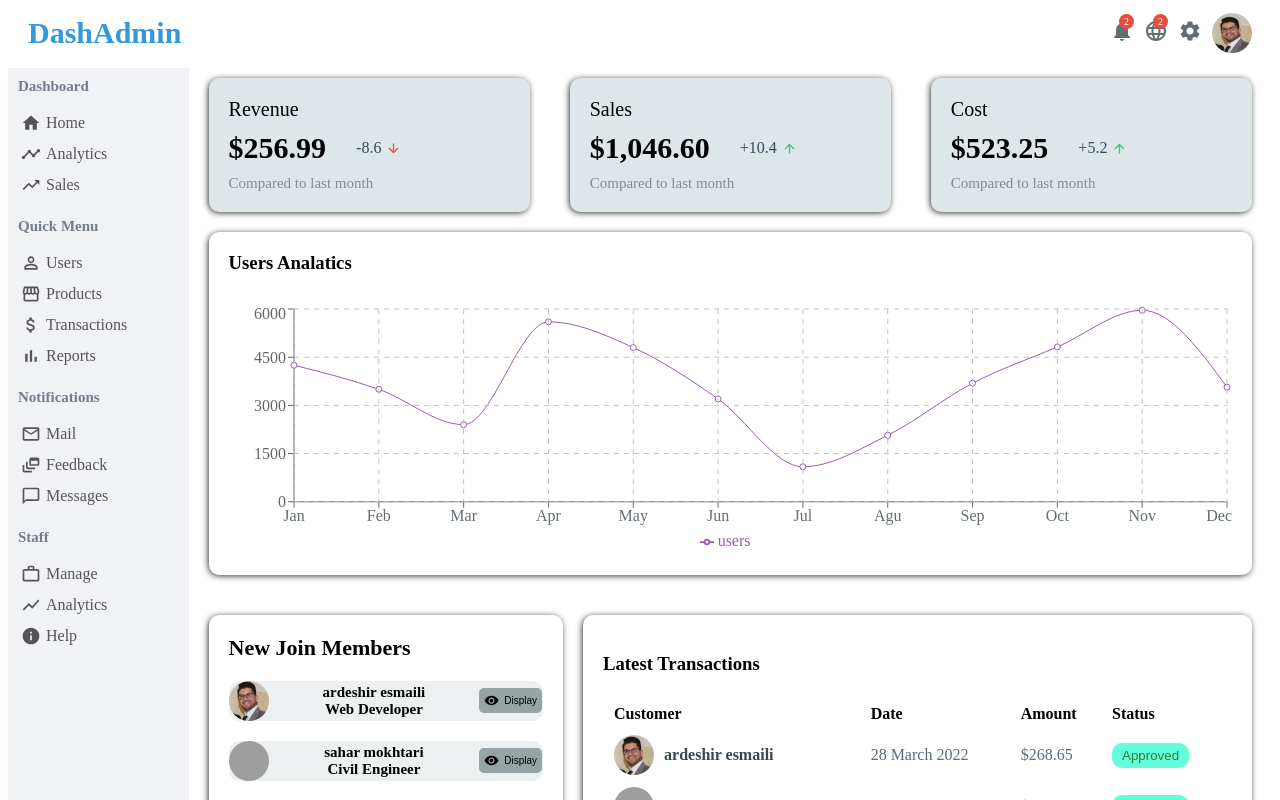
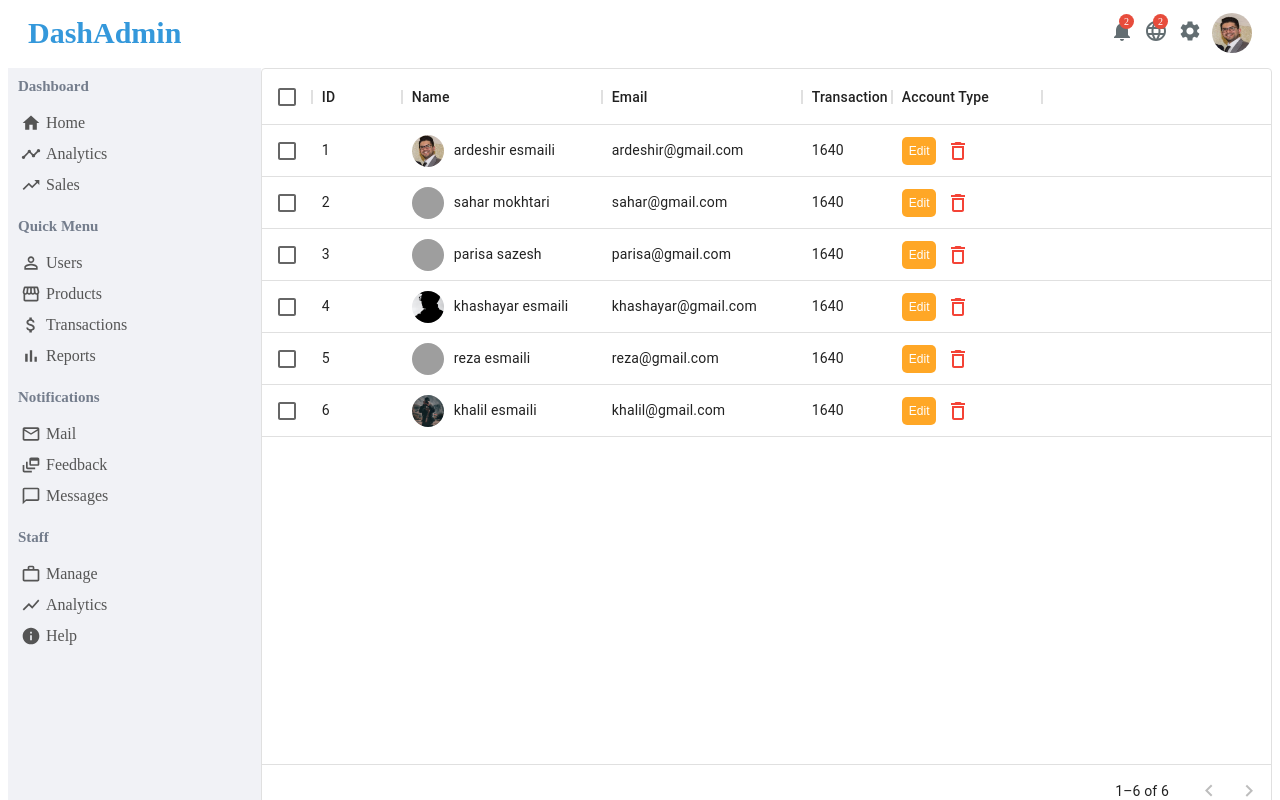
Before and after one commit to ardeshir1991/dashboard, a React (Create React App) app: page /users in a window 1280 px wide. Shown: the top 800 px of the page. Built offline with nearby package versions, Linux system fonts and the light colour scheme; grey boxes are pictures that could not be loaded; a web font is replaced by a local one.

Commit message:
adding user list, delete and edit buttons

```diff
--- a/package.json
+++ b/package.json
@@ -9,11 +9,13 @@
     "@material-ui/icons": "^4.11.3",
     "@mui/icons-material": "^5.8.0",
     "@mui/material": "^5.8.1",
+    "@mui/x-data-grid": "^5.12.0",
     "@testing-library/jest-dom": "^5.16.4",
     "@testing-library/react": "^13.3.0",
     "@testing-library/user-event": "^13.5.0",
     "react": "^18.1.0",
     "react-dom": "^18.1.0",
+    "react-router-dom": "^6.3.0",
     "react-scripts": "5.0.1",
     "recharts": "^2.1.10",
     "sass": "^1.52.1",
--- a/src/App.jsx
+++ b/src/App.jsx
@@ -3,6 +3,8 @@ import Sidebar from './components/sidebar/Sidebar';
 import TopBar from './components/topbar/TopBar';
 import './App.scss';
 import Home from './pages/home/Home';
+import { Routes, Route } from 'react-router-dom';
+import UserList from './pages/userList/UserList';
 
 const App = () => {
   return (
@@ -10,9 +12,13 @@ const App = () => {
           <TopBar />
           <div className="container">
             <Sidebar />
-          <Home />
+            <Routes>
+              <Route path='/' element={<Home />}/>
+              <Route path='/users' element={<UserList />}/>
+            </Routes>
           </div>
       </div>
+
   )
 }
 
--- a/src/assets/users.json
+++ b/src/assets/users.json
@@ -1,10 +1,10 @@
 {
     "users":[
-        {"id": 1, "name":"ardeshir esmaili", "image":"./images/profile.jpeg", "title":"Web Developer", "status":"Approved"},
-        {"id": 2, "name":"sahar mokhtari", "image":"./images/profile2.jpg", "title":"Civil Engineer", "status":"Approved"},
-        {"id": 3, "name":"parisa sazesh", "image":"./images/profile3.jpg", "title":"Environmental Engineer", "status":"Pending"},
-        {"id": 4, "name":"reza esmaili", "image":"./images/profile4.jpg", "title":"Web Developer", "status":"Declined"},
-        {"id": 5, "name":"khashayar esmaili", "image":"./images/profile5.jpg", "title":"Doctor", "status":"Approved"},
-        {"id": 6, "name":"khalil esmaili", "image":"./images/profile6.jpg", "title":"Doctor", "status":"Approved"}
+        {"id": 1, "name":"ardeshir esmaili", "image":"./images/profile.jpeg", "title":"Web Developer", "status":"Approved", "email":"ardeshir@gmail.com", "accountType":"active", "transaction":1640},
+        {"id": 2, "name":"sahar mokhtari", "image":"./images/profile2.jpg", "title":"Civil Engineer", "status":"Approved", "email":"sahar@gmail.com", "accountType":"active", "transaction":1640},
+        {"id": 3, "name":"parisa sazesh", "image":"./images/profile3.jpg", "title":"Environmental Engineer", "status":"Pending", "email":"parisa@gmail.com", "accountType":"active", "transaction":1640},
+        {"id": 4, "name":"khashayar esmaili", "image":"./images/profile4.jpg", "title":"Web Developer", "status":"Declined", "email":"khashayar@gmail.com", "accountType":"active", "transaction":1640},
+        {"id": 5, "name":"reza esmaili", "image":"./images/profile5.jpg", "title":"Doctor", "status":"Approved", "email":"reza@gmail.com", "accountType":"active", "transaction":1640},
+        {"id": 6, "name":"khalil esmaili", "image":"./images/profile6.jpg", "title":"Doctor", "status":"Approved", "email":"khalil@gmail.com", "accountType":"active", "transaction":1640}
     ]
 }
--- a/src/components/widgets/LargeWidget.jsx
+++ b/src/components/widgets/LargeWidget.jsx
@@ -6,7 +6,7 @@ const LargeWidget = () => {
     return <button className={'lgWidget-button ' + type}>{type}</button>
   }
   const items = data.users.map(user => (
-    <tr className='lgWidget-info'>
+    <tr key={user.id} className='lgWidget-info'>
       <td className='lgWidget-user'>
         <img src={user.image} alt="" />
         <span>{user.name}</span>
--- a/src/index.js
+++ b/src/index.js
@@ -1,9 +1,12 @@
 import React from "react";
 import ReactDOM from "react-dom/client";
 import App from './App';
+import { BrowserRouter as Router } from "react-router-dom";
 
 
 const root = ReactDOM.createRoot(document.getElementById('root'));
 root.render(
-    <App />
+    <Router>
+        <App />
+    </Router>
 );
--- /dev/null
+++ b/src/pages/userList/UserList.jsx
@@ -0,0 +1,56 @@
+import './UserList.scss';
+import { DataGrid } from '@mui/x-data-grid';
+import data from './../../assets/users.json';
+import { DeleteOutline } from '@material-ui/icons';
+import { useState } from 'react';
+import { Link } from 'react-router-dom';
+
+const UserList = () => {
+    const [users, setUsers] = useState(data.users);
+
+    const columns = [
+        {field: 'id', headerName:'ID', width: 90},
+        {field: 'name', headerName:'Name', width: 200, renderCell:(params)=>{
+            return(
+                <div className="userInfo">
+                    <img src={params.row.image} alt="" />
+                    {params.row.name}
+                </div>
+            )
+        }},
+        {field: 'email', headerName:'Email', width: 200},
+        {field: 'transaction', headerName:'Transaction', width: 90},
+        {field: 'accountType', headerName:'Account Type', width: 150, renderCell:(params)=>{
+            return(
+                <div className="accountType">
+                    <Link to={`/users/${params.row.id}`}>
+                        <button>Edit</button>
+                    </Link>
+                    <DeleteOutline className='deleteIcon' onClick={()=>deleteHandler(params.row.id)}/>
+                </div>
+            )
+        }}
+    ];
+
+    const deleteHandler = (id)=>{
+        const newUsers = users.filter(user => user.id !== id);
+        console.log(newUsers);
+        setUsers(newUsers);
+    }
+
+    const rows = users;
+  return (
+    <div className='userList-container'>
+        <DataGrid
+            rows={rows}
+            columns={columns}
+            checkboxSelection
+            disableSelectionOnClick
+            pageSize={10}
+            rowsPerPageOptions={[10]}
+         />
+    </div>
+  )
+}
+
+export default UserList;
--- /dev/null
+++ b/src/pages/userList/UserList.scss
@@ -0,0 +1,33 @@
+.userList-container{
+    flex: 4;
+    .userInfo{
+        display: flex;
+        align-items: center;
+        img{
+            width: 32px;
+            height: 32px;
+            object-fit: cover;
+            margin-right: 10px;
+            border-radius: 50%;
+        }
+    }
+    .accountType{
+        display: flex;
+        align-items: center;
+        button{
+            background-color: #FFA726;
+            color: white;
+            margin-right: 5px;
+            font-size: 12px;
+            border: none;
+            border-radius: 5px;
+            padding: 7px;
+            cursor: pointer;
+            margin-right: 10px;
+        }
+        .deleteIcon{
+            color: #F44336;
+            cursor: pointer;
+        }
+    }
+}
```
Also changed, not shown: 1 other file (tests, documents, lock files or other folders). Lines whose indentation alone changed are shown as unchanged.
